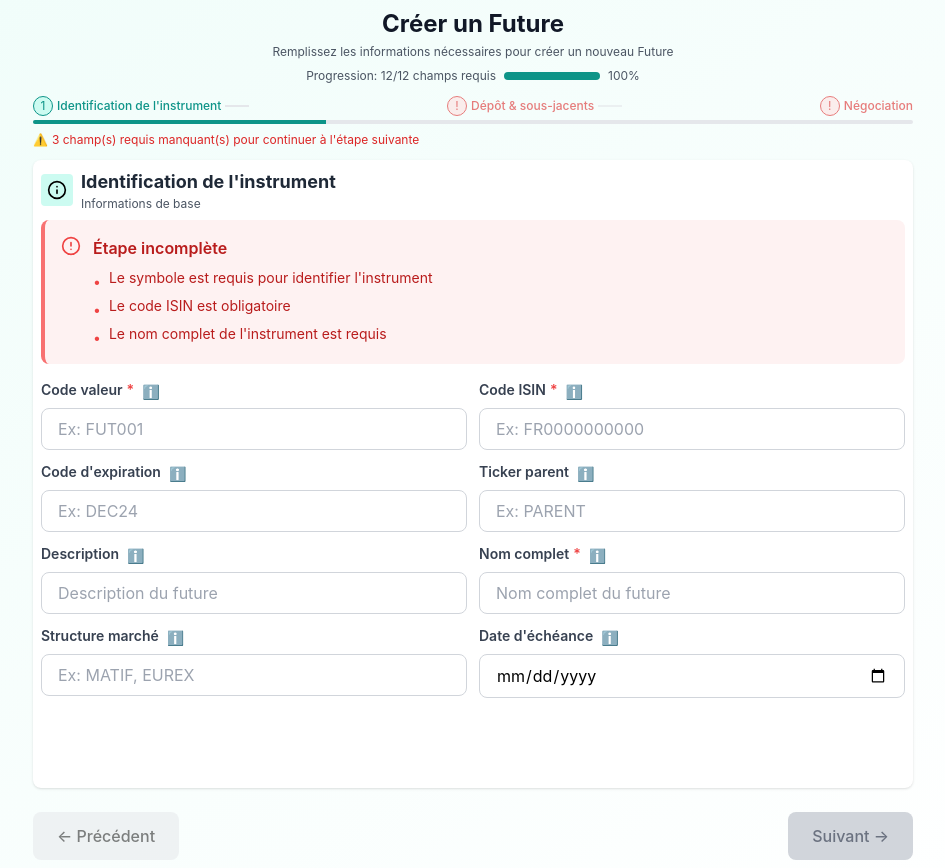
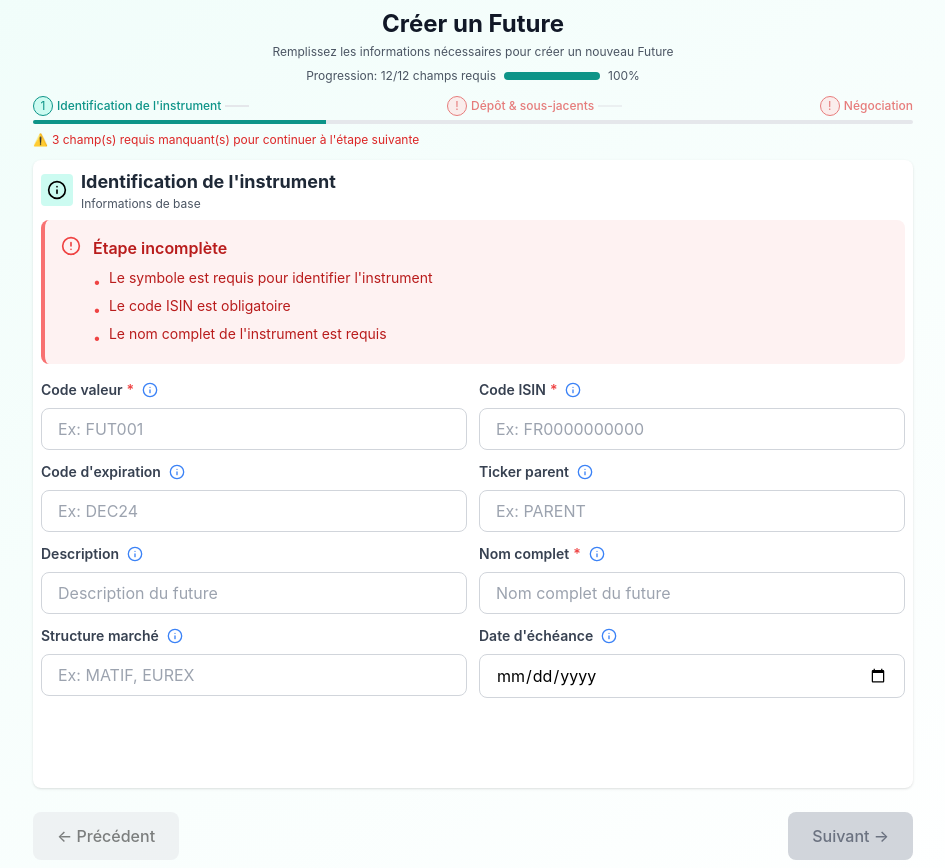
Before and after one commit to emnanaija/future_sur_taux, a React (Create React App) app in the folder frontend/: page / in a window 1280 px wide. Shown: the whole page, without its empty margins (167-1112 px from the left). Built offline with nearby package versions, Linux system fonts and the light colour scheme; no server answers.

Commit message:
amelioration icone

```diff
--- a/frontend/src/components/forms/FutureCreationForm/common/FormField.tsx
+++ b/frontend/src/components/forms/FutureCreationForm/common/FormField.tsx
@@ -1,5 +1,5 @@
 import React from 'react';
-import { AlertCircle } from 'lucide-react';
+import { AlertCircle, Info } from 'lucide-react';
 
 interface FormFieldProps {
   label: string;
@@ -29,9 +29,13 @@ export const FormField: React.FC<FormFieldProps> = ({
       {required && <span className="text-red-500 ml-1">*</span>}
       {tooltip && (
         <div className="relative ml-2 group">
-          <div className="w-4 h-4 text-gray-400 cursor-help">ℹ️</div>
-          <div className="absolute -top-8 left-0 bg-gray-800 text-white text-xs rounded py-1 px-2 opacity-0 group-hover:opacity-100 transition-opacity duration-200 whitespace-nowrap z-10">
+          <div className="w-4 h-4 text-blue-500 hover:text-blue-600 cursor-help transition-colors duration-200">
+            <Info className="w-4 h-4" />
+          </div>
+          <div className="absolute -top-12 left-0 bg-gray-900 text-white text-xs rounded-lg py-2 px-3 opacity-0 group-hover:opacity-100 transition-all duration-300 whitespace-nowrap z-10 shadow-lg border border-gray-700 max-w-xs">
             {tooltip}
+            {/* Flèche du tooltip */}
+            <div className="absolute top-full left-3 w-0 h-0 border-l-4 border-r-4 border-t-4 border-transparent border-t-gray-900"></div>
           </div>
         </div>
       )}
```
